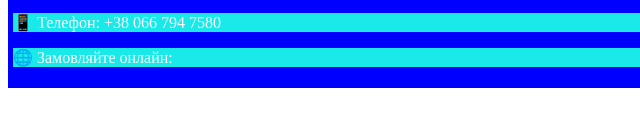
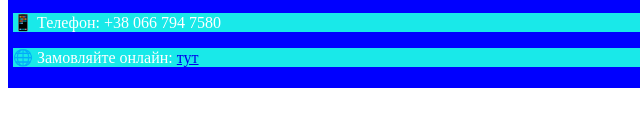
Before and after one commit to RomanStudios-784/sort_colored, a plain HTML site: page index.html in a window 1280 px wide. Shown: the part 469-596 px from the top of the page, 0-640 px from the left. Drawn offline with Linux system fonts and the light colour scheme.

Commit message:
Update index.html

```diff
--- a/index.html
+++ b/index.html
@@ -19,7 +19,7 @@
 <footer>
     <p class="ghy">📍 Адреса: м.Вінниця вул.Бобровського 9</p>
     <p class="ghy">📱 Телефон: +38 066 794 7580</p>
-    <p class="ghy">🌐 Замовляйте онлайн: <a href="https://romanstudios-784.github.io/sort_color/"></p>
+    <p class="ghy">🌐 Замовляйте онлайн: <a href="https://romanstudios-784.github.io/sort_color/">тут</a></p>
 </footer>
 </body>
 </html>
```
